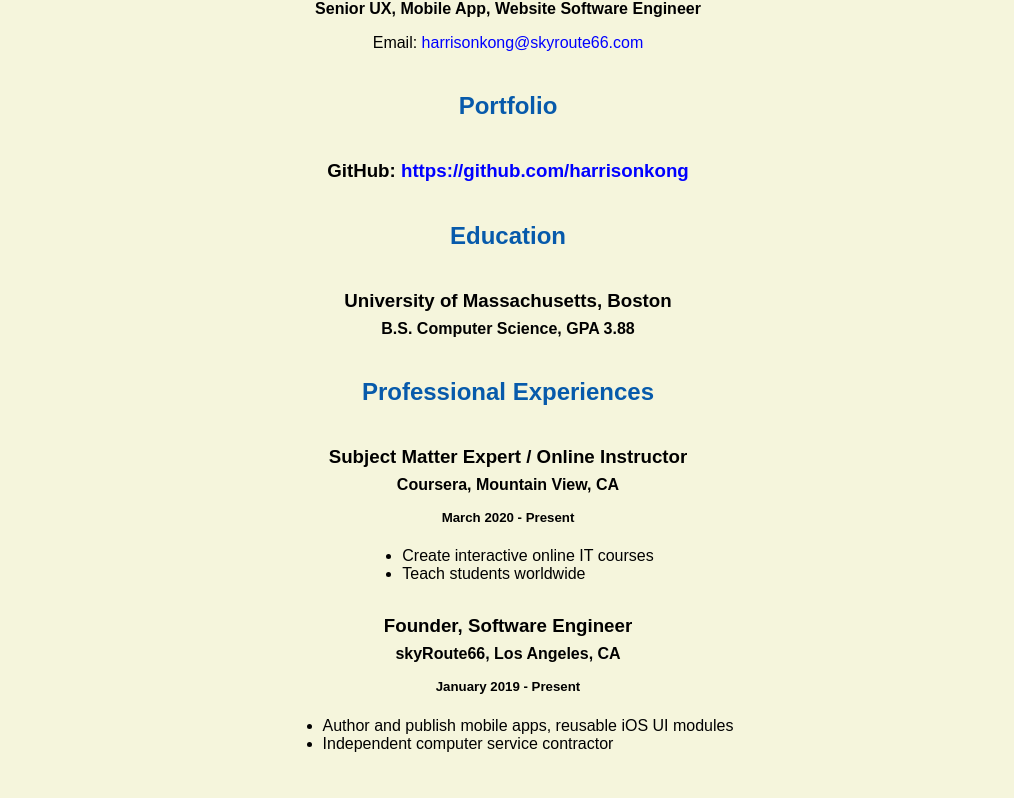
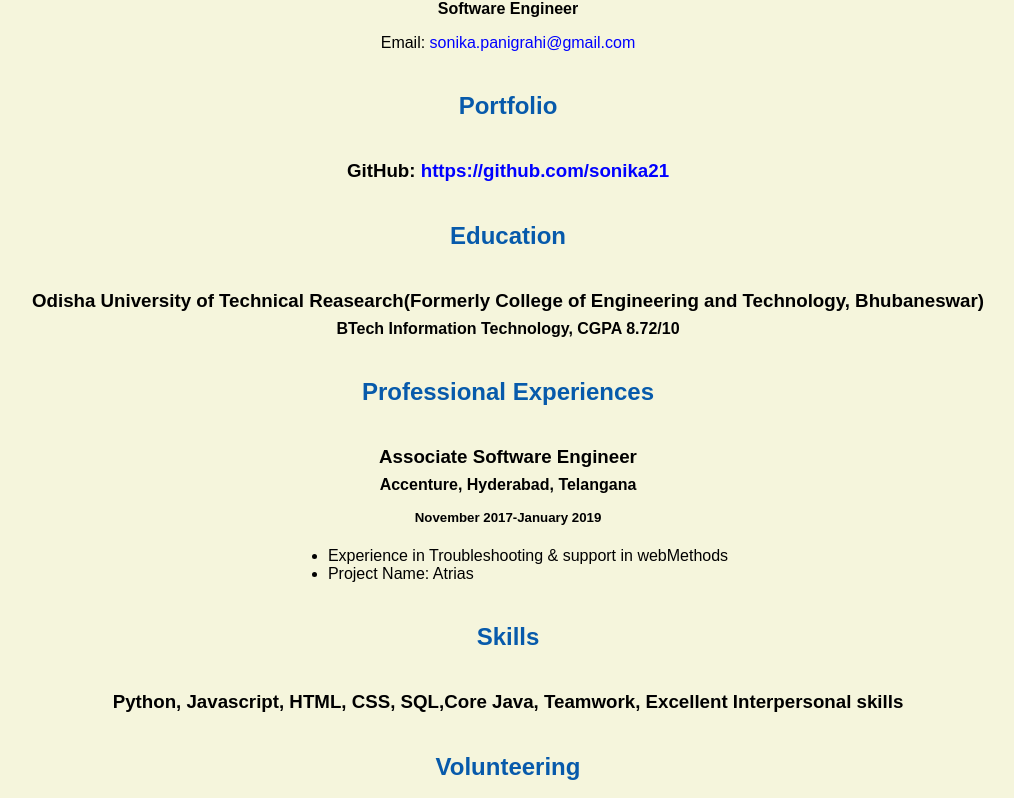
Before and after one commit to sonika21/sonika21.github.io, a plain HTML site: page resume.html in a window 1280 px wide. Shown: the part 487-1285 px from the top of the page, without its empty margins (132-1146 px from the left). Drawn offline with Linux system fonts and the light colour scheme.

Commit message:
Add files via upload

```diff
--- a/resume.html
+++ b/resume.html
@@ -7,15 +7,12 @@
     <title>Sonika Panigrahi's Resume</title>
     <link rel="stylesheet" href="css/master.css" />
     <link rel="FaviconIcon" href="favicon.ico" type="image/x-icon" />
-    <link rel="shortcut icon" href="favicon.ico" type="image/x-icon" />
+    <link rel="shortcut" href="favicon.ico" type="image/x-icon" />
     <meta
       name="viewport"
       content="width=device-width, initial-scale=1, shrink-to-fit=no"
     />
-    <meta name="name" content="Harrison Kong's Resume" />
-    <!-- remove the following line after you are happy with your Website
-         so that search engines will index it! -->
-    <meta name="robots" content="noindex, nofollow" />
+    <meta name="name" content="Sonika Panigrahi's Portal" />
   </header>
 
   <body>
@@ -23,13 +20,13 @@
 
     <img src="images/headshot.jpg" alt="Harrison Kong's headshot" width="20%" />
 
-    <h1>Harrison Kong</h1>
-    <h4>Senior UX, Mobile App, Website Software Engineer</h4>
+    <h1>Sonika Panigrahi</h1>
+    <h4>Software Engineer</h4>
 
     <p>
       Email:
-      <a href="mailto:harrisonkong@skyroute66.com" target="_blank"
-        >harrisonkong@skyroute66.com</a
+      <a href="mailto:sonika.panigrahi@gmail.com" target="_blank"
+        >sonika.panigrahi@gmail.com</a
       >
     </p>
     <!-- don't post physical address, personal phone number or other personal information on the web! -->
@@ -37,33 +34,36 @@
     <h2>Portfolio</h2>
     <h3>
       GitHub:
-      <a href="https://github.com/harrisonkong" target="_blank"
-        >https://github.com/harrisonkong</a
+      <a href="https://github.com/sonika21" target="_blank"
+        >https://github.com/sonika21</a
       >
     </h3>
 
     <h2>Education</h2>
 
-    <h3>University of Massachusetts, Boston</h3>
-    <h4>B.S. Computer Science, GPA 3.88</h4>
+    <h3>
+      Odisha University of Technical Reasearch(Formerly College of Engineering
+      and Technology, Bhubaneswar)
+    </h3>
+    <h4>BTech Information Technology, CGPA 8.72/10</h4>
 
     <h2>Professional Experiences</h2>
 
-    <h3>Subject Matter Expert / Online Instructor</h3>
-    <h4>Coursera, Mountain View, CA</h4>
-    <h5>March 2020 - Present</h5>
+    <h3>Associate Software Engineer</h3>
+    <h4>Accenture, Hyderabad, Telangana</h4>
+    <h5>November 2017-January 2019</h5>
     <ul>
-      <li>Create interactive online IT courses</li>
-      <li>Teach students worldwide</li>
+      <li>Experience in Troubleshooting & support in webMethods</li>
+      <li>Project Name: Atrias</li>
     </ul>
+    <h2>Skills</h2>
+    <h3>
+      Python, Javascript, HTML, CSS, SQL,Core Java, Teamwork, Excellent
+      Interpersonal skills
+    </h3>
 
-    <h3>Founder, Software Engineer</h3>
-    <h4>skyRoute66, Los Angeles, CA</h4>
-    <h5>January 2019 - Present</h5>
-    <ul>
-      <li>Author and publish mobile apps, reusable iOS UI modules</li>
-      <li>Independent computer service contractor</li>
-    </ul>
+    <h2>Volunteering</h2>
+    <h3>Coordinator at Prayaash NGO, Bhubaneswar</h3>
   </body>
 
   <footer>
```
